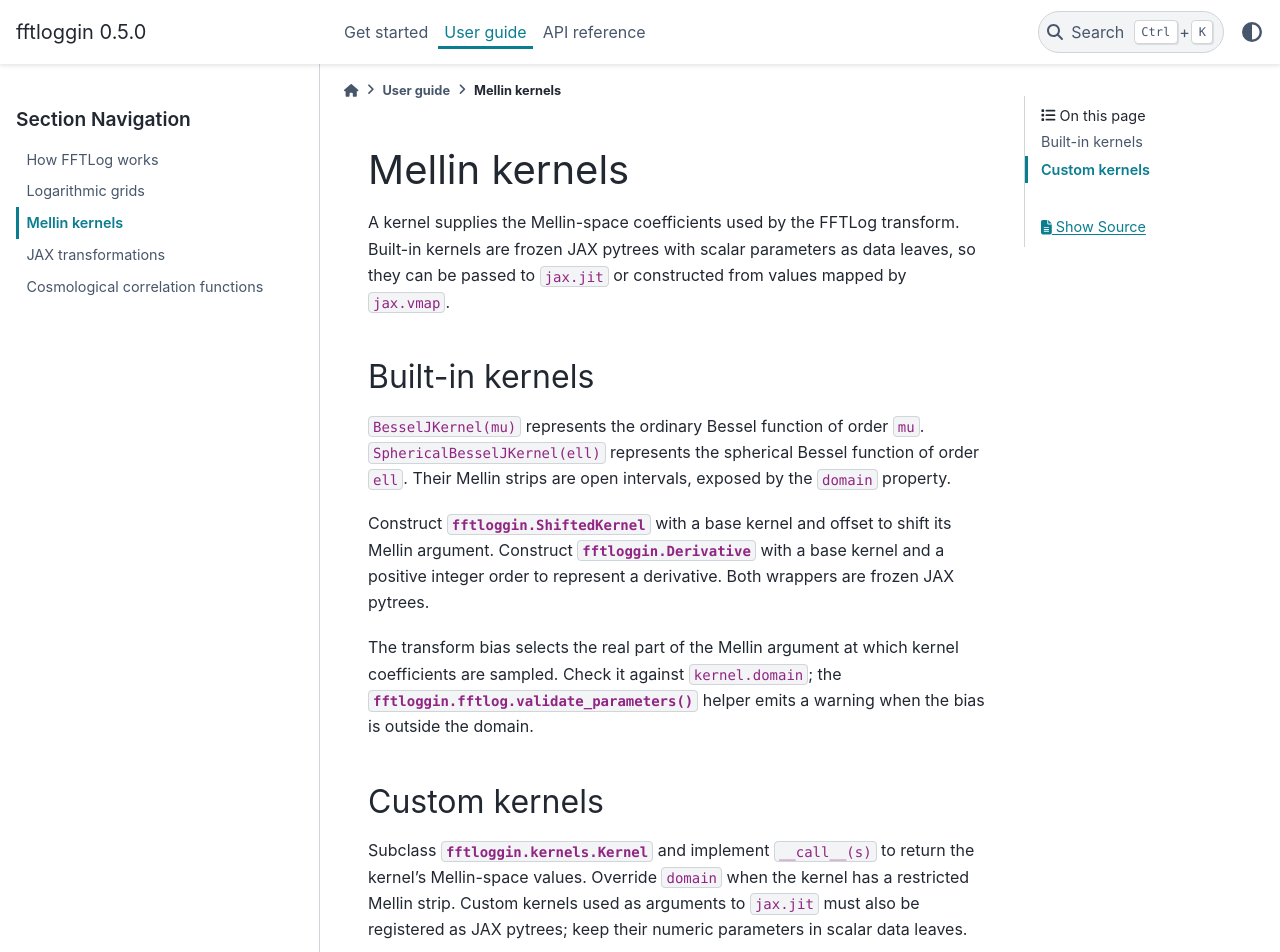
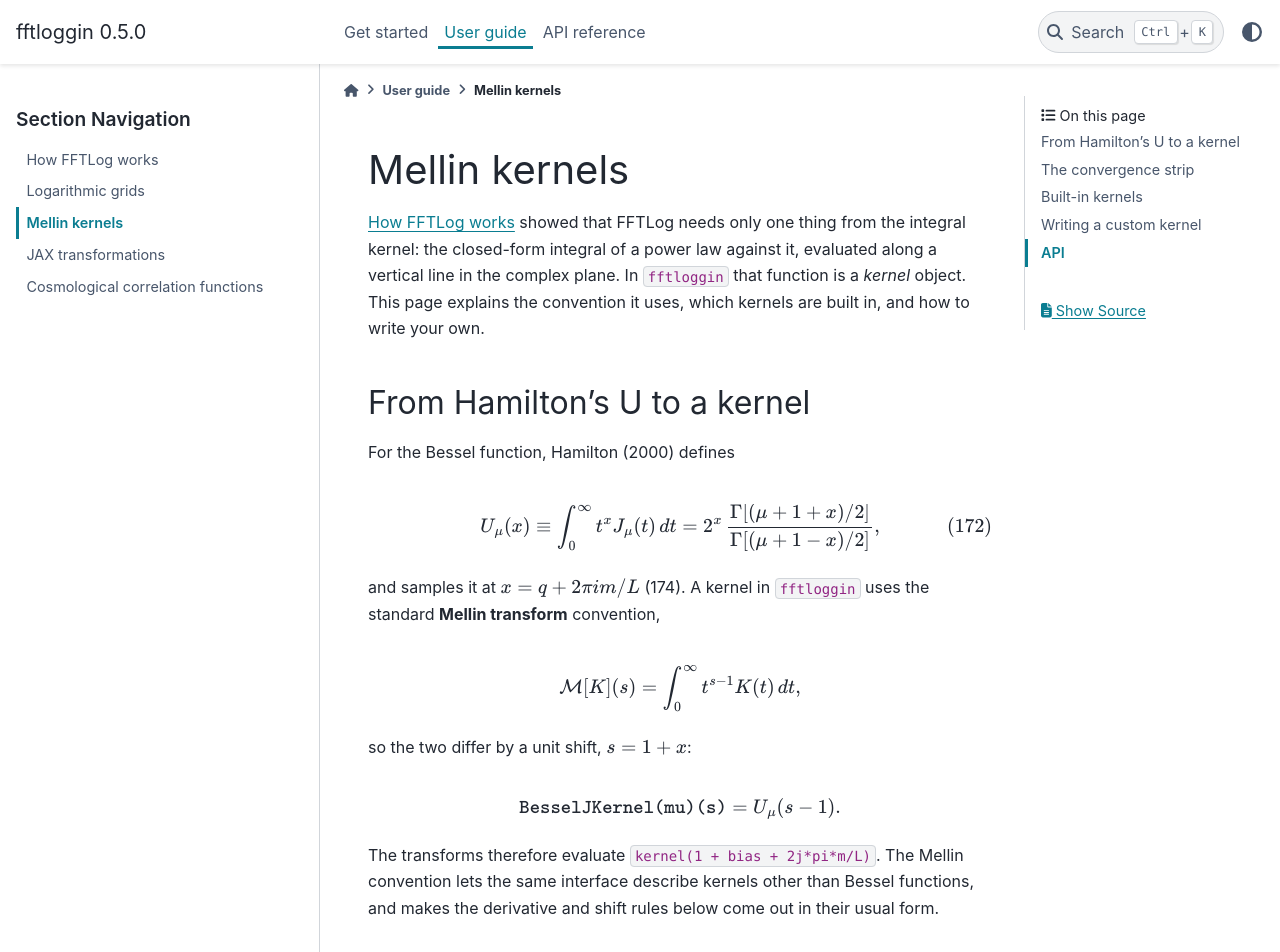
Before and after one commit to binado/fftloggin, a Sphinx documentation site: the page built from docs/user_guide/kernels.rst, in a window 1280 px wide and 1400 px high. Shown: the top 952 px of the window. Built offline with Sphinx 7.4.7 and the PyData theme 0.15.4, drawn with Linux system fonts in a browser that asks for light colours; some of the changed text lies outside the part shown.

Commit message:
docs: explain Mellin kernel convention and custom kernels
Relate kernels to Hamilton's U_mu, draw the convergence strip, tabulate
the built-in kernels and wrapper rules, and add a tested Laplace-kernel
example of a custom kernel.

Co-Authored-By: Claude Opus 5.5 <noreply@anthropic.com>

```diff
--- a/docs/user_guide/concepts.rst
+++ b/docs/user_guide/concepts.rst
@@ -189,6 +189,8 @@ Put together, the biased algorithm of Hamilton §B.4 is what
    ax.set_xlim(-0.2, len(steps) * (width + gap) - gap + 0.2)
    ax.set_ylim(-0.65, 1.0)
    ax.axis("off")
+
+.. _what-the-bias-does:
 
 What the bias does
 ------------------
--- a/docs/user_guide/kernels.rst
+++ b/docs/user_guide/kernels.rst
@@ -1,46 +1,217 @@
 Mellin kernels
 ==============
 
-A kernel supplies the Mellin-space coefficients used by the FFTLog transform.
-Built-in kernels are frozen JAX pytrees with scalar parameters as data leaves,
-so they can be passed to ``jax.jit`` or constructed from values mapped by
-``jax.vmap``.
+:doc:`concepts` showed that FFTLog needs only one thing from the integral
+kernel: the closed-form integral of a power law against it, evaluated along a
+vertical line in the complex plane. In ``fftloggin`` that function is a
+*kernel* object. This page explains the convention it uses, which kernels are
+built in, and how to write your own.
+
+From Hamilton's U to a kernel
+-----------------------------
+
+For the Bessel function, Hamilton (2000) defines
+
+.. math::
+
+   U_\mu(x) \equiv \int_0^\infty t^{x} J_\mu(t)\, dt
+   = 2^{x}\, \frac{\Gamma[(\mu + 1 + x)/2]}{\Gamma[(\mu + 1 - x)/2]}, \tag{172}
+
+and samples it at :math:`x = q + 2\pi i m/L` (174). A kernel in ``fftloggin``
+uses the standard **Mellin transform** convention,
+
+.. math::
+
+   \mathcal{M}[K](s) = \int_0^\infty t^{s - 1} K(t)\, dt ,
+
+so the two differ by a unit shift, :math:`s = 1 + x`:
+
+.. math::
+
+   \texttt{BesselJKernel(mu)(s)} = U_\mu(s - 1).
+
+The transforms therefore evaluate ``kernel(1 + bias + 2j*pi*m/L)``. The Mellin
+convention lets the same interface describe kernels other than Bessel
+functions, and makes the derivative and shift rules below come out in their
+usual form.
+
+The convergence strip
+---------------------
+
+A Mellin integral converges only for :math:`\operatorname{Re} s` in an open
+interval, the kernel's *strip*. For :math:`J_\mu`, small :math:`t` behaves
+like :math:`t^{\mu}` and large :math:`t` like :math:`t^{-1/2}\cos(\cdot)`, so
+the integral converges for
+
+.. math::
+
+   -\mu < \operatorname{Re} s < \tfrac{3}{2}
+   \qquad\Longleftrightarrow\qquad
+   -(\mu + 1) < \operatorname{Re} x < \tfrac{1}{2}.
+
+Every kernel reports its strip in the Mellin variable as ``kernel.domain``.
+FFTLog samples along :math:`\operatorname{Re} s = 1 + q`, so the bias must
+satisfy ``kernel.is_in_domain(1 + bias)``.
+:func:`~fftloggin.fftlog.validate_parameters` performs this check eagerly and
+emits a :class:`~fftloggin.exceptions.DomainCheckWarning` if it fails.
+
+.. plot::
+   :caption: The complex Mellin plane for mu = 1/2 and q = -0.3. FFTLog
+             evaluates the kernel at the dots, which lie on the line
+             Re s = 1 + q inside the convergence strip (shaded). Crosses mark
+             poles of the numerator Gamma function.
+   :alt: Complex plane with the shaded convergence strip of the J_1/2 Mellin
+         transform, the sampling line at Re s = 1 + q, and poles to its left.
+
+   import matplotlib.pyplot as plt
+   import numpy as np
+
+   mu, q = 0.5, -0.3
+   n, dlog = 16, 0.5
+   period = n * dlog
+   m = np.arange(-n // 2, n // 2 + 1)
+   omega = 2 * np.pi * m / period
+   lower, upper = -mu, 1.5
+
+   fig, ax = plt.subplots(figsize=(7, 4))
+   ax.axvspan(lower, upper, color="C0", alpha=0.12, label="convergence strip")
+   ax.axvline(1 + q, color="C0", lw=1.5, label=r"$\mathrm{Re}\,s = 1 + q$")
+   ax.plot(np.full_like(omega, 1 + q), omega, "o", color="C0", ms=4,
+           label=r"samples $s_m = 1 + q + 2\pi i m / L$")
+   poles = -mu - 2 * np.arange(3)
+   ax.plot(poles, np.zeros_like(poles), "x", color="C3", ms=8, mew=2,
+           label=r"poles of $\Gamma[(\mu + s)/2]$")
+   ax.axhline(0, color="0.7", lw=0.8)
+   ax.set_xlim(-5, 3)
+   ax.set_xlabel(r"$\mathrm{Re}\,s$")
+   ax.set_ylabel(r"$\mathrm{Im}\,s$")
+   ax.legend(loc="lower left", fontsize=8)
+   top = ax.secondary_xaxis("top", functions=(lambda s: s - 1, lambda x: x + 1))
+   top.set_xlabel(r"Hamilton's $\mathrm{Re}\,x = \mathrm{Re}\,s - 1$")
+   fig.tight_layout()
 
 Built-in kernels
 ----------------
 
-``BesselJKernel(mu)`` represents the ordinary Bessel function of order
-``mu``. ``SphericalBesselJKernel(ell)`` represents the spherical Bessel
-function of order ``ell``. Their Mellin strips are open intervals, exposed by
-the ``domain`` property.
+.. list-table::
+   :header-rows: 1
+   :widths: 30 35 35
 
-Construct :class:`fftloggin.ShiftedKernel` with a base kernel and offset to
-shift its Mellin argument. Construct :class:`fftloggin.Derivative` with a base
-kernel and a positive integer order to represent a derivative. Both wrappers
-are frozen JAX pytrees.
+   * - Kernel
+     - :math:`K(t)`
+     - Strip in :math:`s`
+   * - ``BesselJKernel(mu)``
+     - :math:`J_\mu(t)`
+     - :math:`(-\mu,\ 3/2)`
+   * - ``SphericalBesselJKernel(ell)``
+     - :math:`j_\ell(t) = (\pi/2t)^{1/2} J_{\ell+1/2}(t)`
+     - :math:`(-\ell,\ 2)`
+   * - ``ShiftedKernel(base, nu)``
+     - :math:`t^{\nu} K(t)`
+     - base strip shifted by :math:`-\nu`
+   * - ``Derivative(base, order=n)``
+     - :math:`K^{(n)}(t)`
+     - base strip shifted by :math:`+n`
 
-The transform bias selects the real part of the Mellin argument at which
-kernel coefficients are sampled. Check it against ``kernel.domain``; the
-:func:`fftloggin.fftlog.validate_parameters` helper emits a warning when the bias is
-outside the domain.
+The spherical Bessel kernel follows from the identity Hamilton quotes in
+§B.1. Its Mellin transform is
+:math:`\sqrt{\pi/2}\;\mathcal{M}[J_{\ell+1/2}](s - 1/2)`. Use it for
+three-dimensional Fourier transforms of isotropic functions, such as the
+power spectrum multipoles in :doc:`tutorial`.
 
-Custom kernels
---------------
+The two wrappers use the standard Mellin rules:
 
-Subclass :class:`fftloggin.kernels.Kernel` and implement ``__call__(s)`` to return the
-kernel's Mellin-space values. Override ``domain`` when the kernel has a
-restricted Mellin strip. Custom kernels used as arguments to ``jax.jit`` must
-also be registered as JAX pytrees; keep their numeric parameters in scalar
-data leaves.
+.. math::
 
-.. autoclass:: fftloggin.Kernel
+   \mathcal{M}\!\left[t^{\nu} K\right](s) = \mathcal{M}[K](s + \nu),
+
+.. math::
+
+   \mathcal{M}\!\left[K^{(n)}\right](s)
+   = (-1)^n (s - 1)(s - 2)\cdots(s - n)\; \mathcal{M}[K](s - n).
+
+``ShiftedKernel`` absorbs a power of :math:`kr` into the kernel, which is
+useful when an integrand carries a factor such as :math:`(kr)^2`.
+``Derivative`` gives the transform with :math:`K'(kr)` in place of
+:math:`K(kr)`, which appears when differentiating a transform with respect
+to :math:`k` or :math:`r`. Both wrappers are frozen JAX pytrees and can wrap
+any kernel, including each other.
+
+Writing a custom kernel
+-----------------------
+
+FFTLog works for any kernel whose Mellin transform you can write down, not
+only Bessel functions. As an example, the Laplace kernel
+:math:`K(t) = e^{-a t}` has
+
+.. math::
+
+   \mathcal{M}[K](s) = a^{-s}\, \Gamma(s), \qquad 0 < \operatorname{Re} s < \infty,
+
+so ``forward`` computes :math:`\tilde{A}(k) = k \int_0^\infty e^{-a k r}
+A(r)\, dr`, a scaled Laplace transform. To implement it, subclass
+:class:`~fftloggin.kernels.Kernel`, return the Mellin transform from
+``__call__``, report the strip from ``domain``, and register the class as a
+JAX pytree with its numeric parameters as data fields:
+
+.. code-block:: python
+
+   from dataclasses import dataclass
+   from functools import partial
+
+   import jax.numpy as jnp
+   from jax.scipy.special import loggamma
+   from jax.tree_util import register_dataclass
+
+   from fftloggin import Kernel
+
+
+   @partial(register_dataclass, data_fields=("rate",), meta_fields=())
+   @dataclass(frozen=True)
+   class LaplaceKernel(Kernel):
+       """Kernel K(t) = exp(-rate * t), with Mellin transform rate**-s Gamma(s)."""
+
+       rate: float
+
+       @property
+       def domain(self):
+           return jnp.asarray(0.0), jnp.asarray(jnp.inf)
+
+       def __call__(self, s):
+           s = jnp.asarray(s)
+           return jnp.exp(loggamma(s) - s * jnp.log(self.rate))
+
+Evaluating in log space with ``loggamma`` avoids overflow of :math:`\Gamma(s)`
+at large :math:`|\operatorname{Im} s|`. Because ``rate`` is a data field, the
+kernel can be passed to ``jax.jit`` and differentiated with respect to its
+parameter. Checking against the exact pair :math:`A(r) = e^{-r}`,
+:math:`\tilde{A}(k) = k/(k + 1)` for ``rate=1``:
+
+.. code-block:: python
+
+   import jax
+   from fftloggin import forward, get_paired_grids, lowring_log_kr
+
+   r = jnp.geomspace(1e-4, 1e4, 256)
+   dlog = jnp.log(r[1] / r[0])
+   kernel = LaplaceKernel(1.0)
+   bias = -0.5
+   log_kr = lowring_log_kr(kernel, dlog=dlog, bias=bias)
+   _, k = get_paired_grids(r=r, log_kr=log_kr)
+
+   result = jax.jit(forward)(jnp.exp(-r), kernel, dlog=dlog, bias=bias, log_kr=log_kr)
+   exact = k / (k + 1)
+
+Away from the ends of the grid, the relative error is about
+:math:`4 \times 10^{-5}`. With ``bias=0`` it is about :math:`10^{-2}`, because
+:math:`e^{-r} \to 1` as :math:`r \to 0` and the periodic copies of the input
+meet with a jump (see :ref:`the bias <what-the-bias-does>`).
+
+API
+---
+
+.. autoclass:: fftloggin.kernels.Kernel
    :no-index:
    :members: domain, __call__, is_in_domain
 
-.. autoclass:: fftloggin.BesselJKernel
-
-.. autoclass:: fftloggin.SphericalBesselJKernel
-
-.. autoclass:: fftloggin.ShiftedKernel
-
-.. autoclass:: fftloggin.Derivative
+The built-in kernels are listed in the :doc:`API reference </reference/api>`.
```
